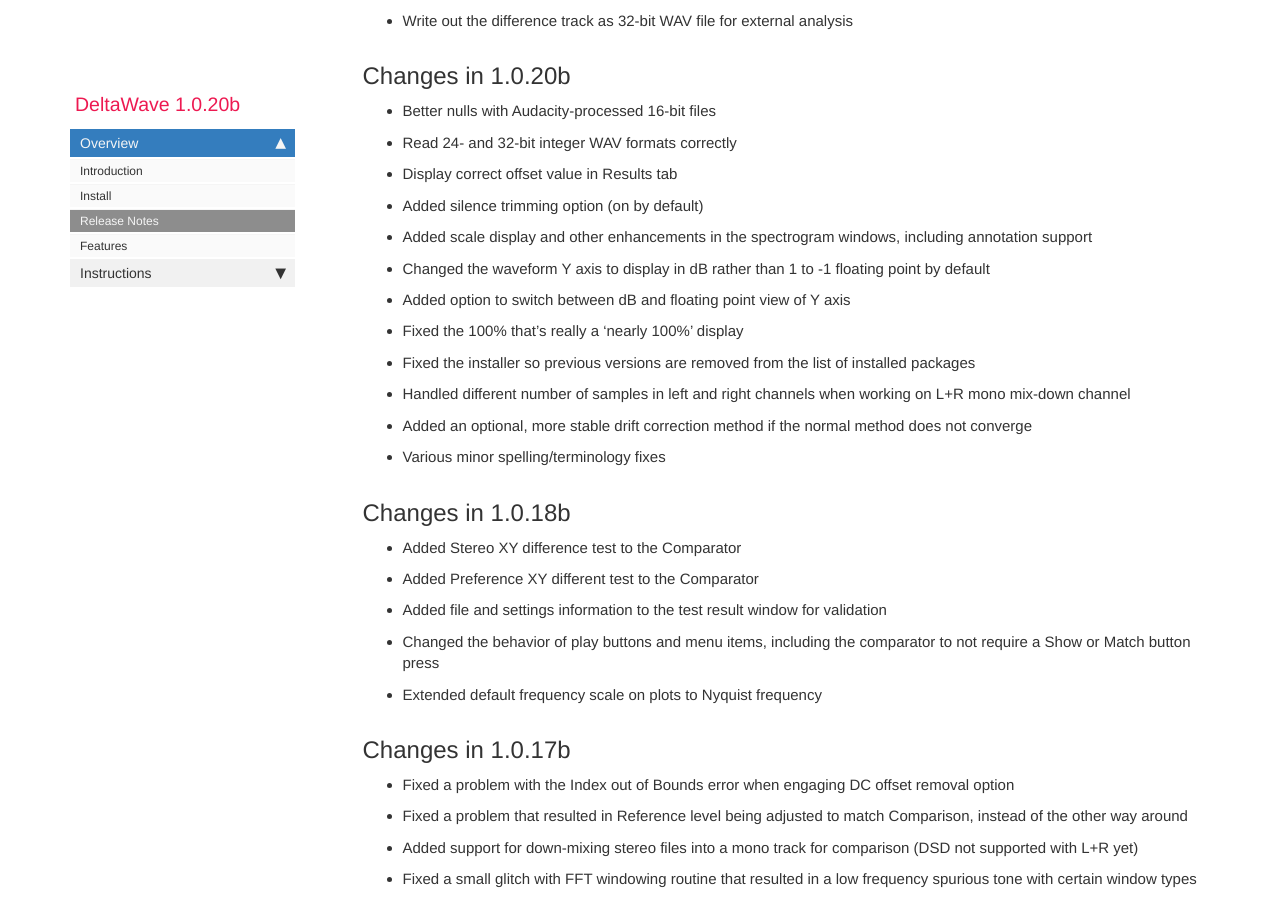
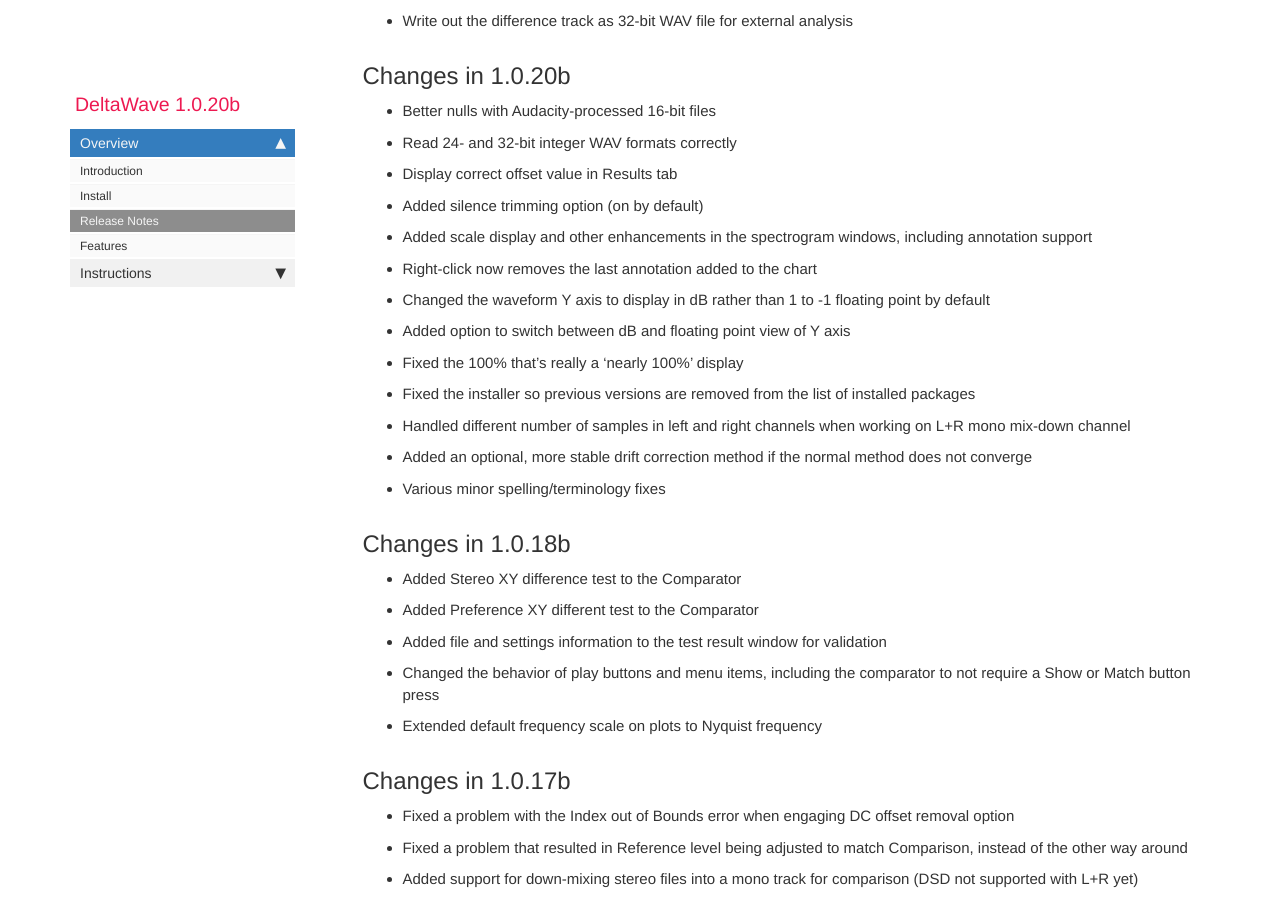
Before and after one commit to pkane2001/DeltaWave, a Jekyll site: the page built from docs/pages/mydoc/release_notes_1.0b.md, in a window 1280 px wide and 900 px high, scrolled down 1719 px. Built offline with Jekyll 4.4.1, drawn with Linux system fonts in a browser that asks for light colours; nearby versions of some CDN libraries; our own code applies the rules of GitHub Pages for plain Markdown files; comment, search, counter and statistics services are not loaded.

Commit message:
no message

```diff
--- a/docs/pages/mydoc/release_notes_1.0b.md
+++ b/docs/pages/mydoc/release_notes_1.0b.md
@@ -50,6 +50,7 @@ Examples where this can be useful include:
 * Display correct offset value in Results tab
 * Added silence trimming option (on by default)
 * Added scale display and other enhancements in the spectrogram windows, including annotation support
+* Right-click now removes the last annotation added to the chart
 * Changed the waveform Y axis to display in dB rather than 1 to -1 floating point by default
 * Added option to switch between dB and floating point view of Y axis
 * Fixed the 100% that's really a 'nearly 100%' display
```
